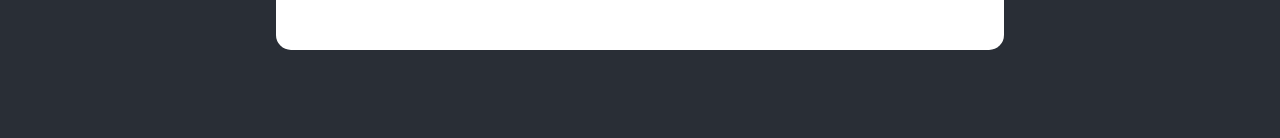
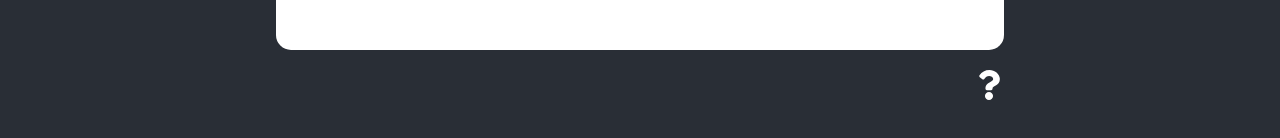
Before and after one commit to CAVASOL/feedback, a React (Create React App) app: page /about in a window 1280 px wide. Shown: the part 308-446 px from the top of the page. Built offline with nearby package versions, Linux system fonts and the light colour scheme.

Commit message:
added link

```diff
--- a/src/App.js
+++ b/src/App.js
@@ -8,6 +8,7 @@
 import FeedbackStats from './components/FeedbackStats'
 import FeedbackForm from './components/FeedbackForm'
 import AboutPage from './pages/AboutPage'
+import AboutIconLink from './components/AboutIconLink'
 // import Card from './components/shared/Card'
 
 function App() {
@@ -43,6 +44,8 @@
 
           <Route path='/about' element={<AboutPage />} />
         </Routes>
+
+        <AboutIconLink />
       </div>
     </Router>
   )
--- /dev/null
+++ b/src/components/AboutIconLink.jsx
@@ -0,0 +1,15 @@
+import React from 'react'
+import { FaQuestion } from 'react-icons/fa'
+import { Link } from 'react-router-dom'
+
+function AboutIconLink() {
+  return (
+    <div className='about-link'>
+      <Link to='/about'>
+        <FaQuestion size={30} />
+      </Link>
+    </div>
+  )
+}
+
+export default AboutIconLink
--- a/src/pages/AboutPage.jsx
+++ b/src/pages/AboutPage.jsx
@@ -1,6 +1,6 @@
 import React from 'react'
 import Card from '../components/shared/Card'
-
+import { Link } from 'react-router-dom'
 
 function AboutPage() {
   return <Card>
@@ -10,7 +10,7 @@
       <p>Version: 1.0.0</p>
 
       <p>
-        <a href="/">Back to Home</a>
+        <Link to='/'>Back to Home</Link>
       </p>
     </div>
   </Card>
```
